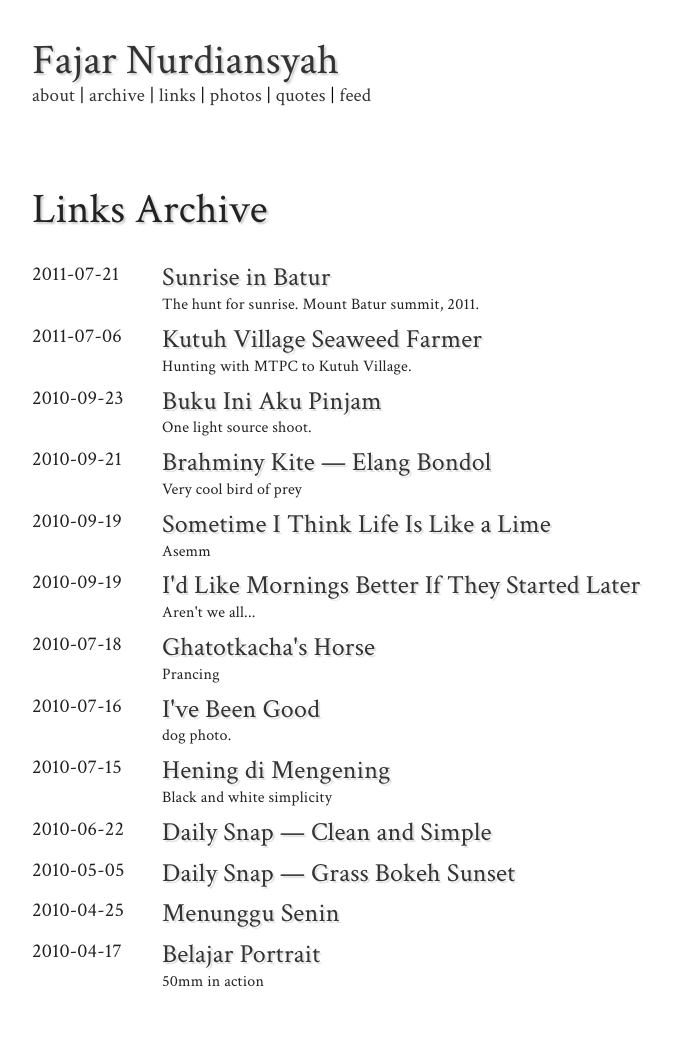
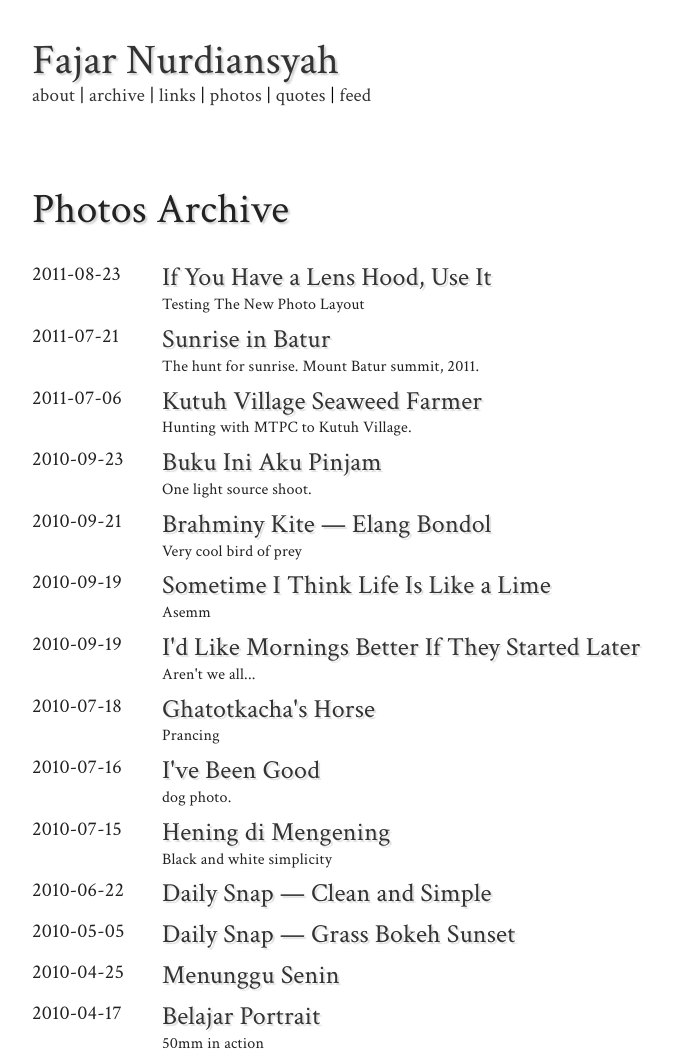
Before and after one commit to fajarnurdiansyah/fajarnurdiansyah.github.com, a Jekyll site: the page built from photos/index.html, in a window 1280 px wide. Shown: the whole page, without its empty margins (282-955 px from the left). Built offline with Jekyll 4.4.1, drawn with Linux system fonts in a browser that asks for light colours; Markdown is read by kramdown in place of the engine named in the settings; before the commit the page ends 1000 px from its top, so only the background shows below that.

Commit message:
new post

```diff
--- /dev/null
+++ b/photos/_posts/2011-08-23-if-you-have-a-lens-hood-use-it.md
@@ -0,0 +1,11 @@
+---
+layout: photo
+title: "If You Have a Lens Hood, Use It"
+intro: Testing The New Photo Layout
+---
+
+![the hunt for sunrise](/images/58570032.jpg "Introducing the D90")
+{:title="Introducing the D90" .shadow900}
+
+In a moment of weakness, this photographer forgot the basics and left lens hood unused. Mt. Batur, 2011.
+{: .caption}
--- a/photos/index.html
+++ b/photos/index.html
@@ -3,7 +3,7 @@ layout: default
 title: Fajar Nurdiansyah
 ---
 
-<h1>Links Archive</h1>
+<h1>Photos Archive</h1>
 {% for post in site.posts %}
     <div>
 		<div>
```
